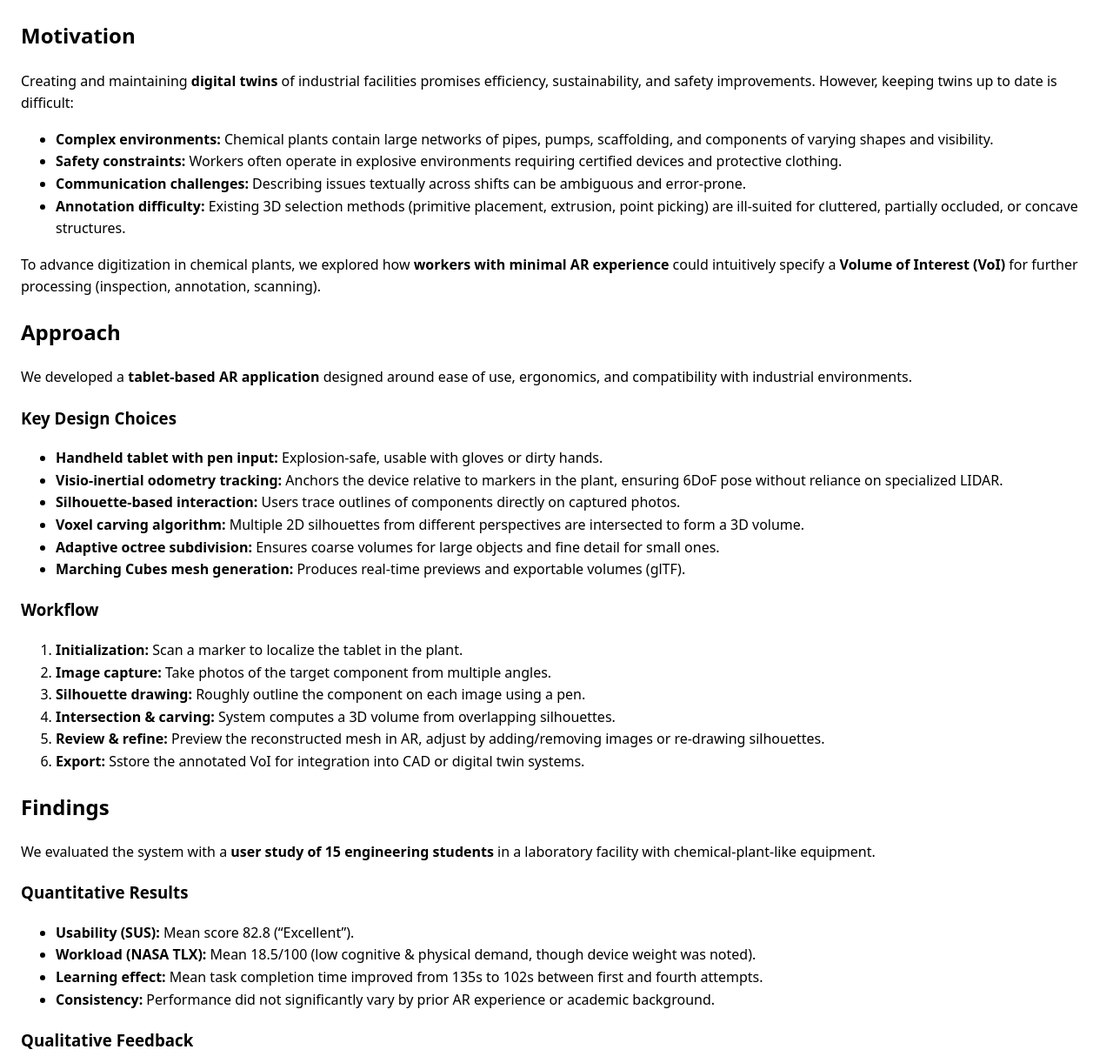
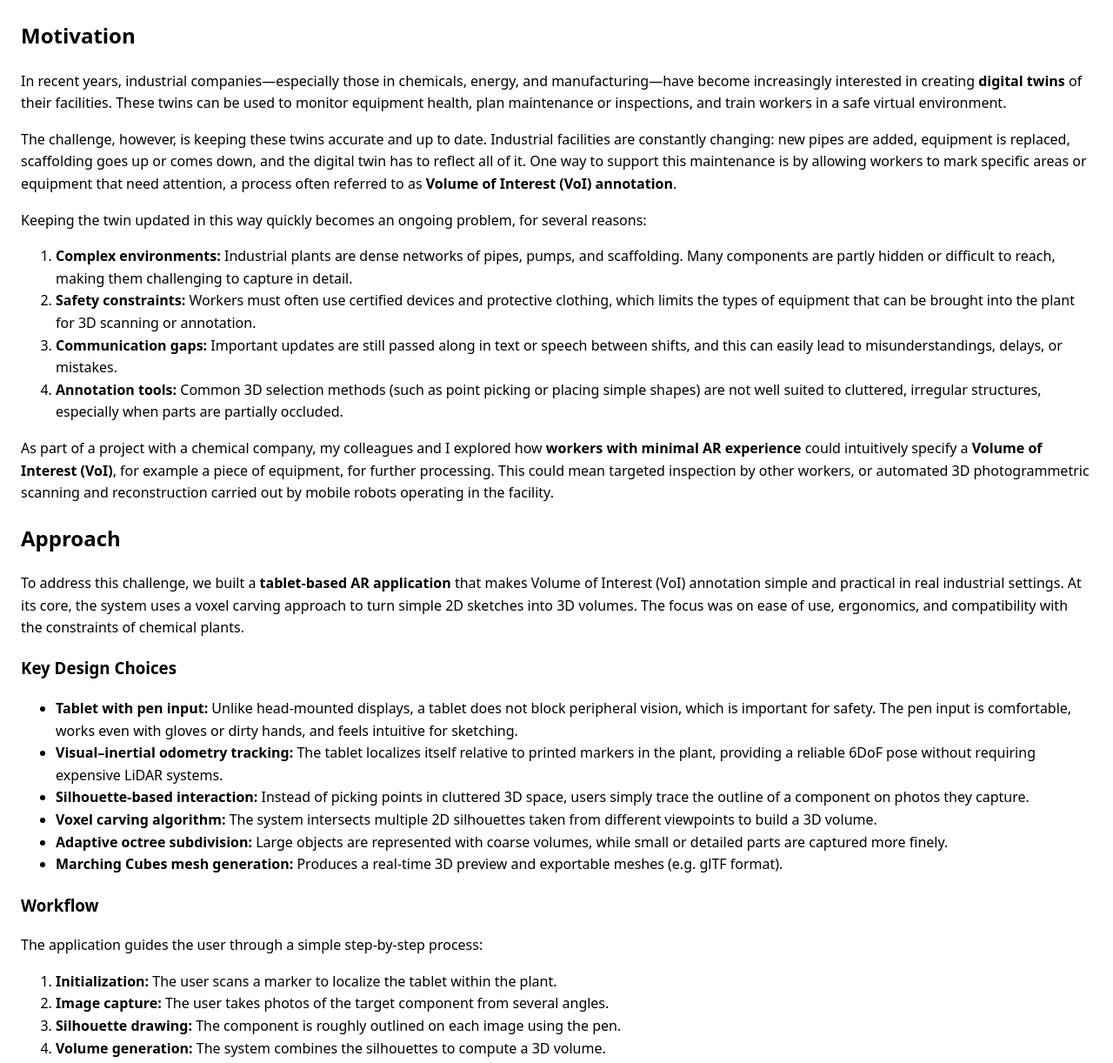
Before and after one commit to Jack-Klusmann/jack-klusmann.github.io, a Jekyll site: the page built from _projects/maintaining_digital_twins_with_ar.md, in a window 1280 px wide and 1400 px high, scrolled down 212 px. Shown: the part 178-1400 px from the top of the window at 87% size. Built offline with Jekyll 4.4.1, drawn with Linux system fonts in a browser that asks for light colours; some of the changed text lies outside the part shown.

Commit message:
Fixed text

```diff
--- a/_projects/maintaining_digital_twins_with_ar.md
+++ b/_projects/maintaining_digital_twins_with_ar.md
@@ -8,72 +8,81 @@
 ---
 
 ## Motivation
-Creating and maintaining **digital twins** of industrial facilities promises efficiency, sustainability, and safety improvements. However, keeping twins up to date is difficult:
+In recent years, industrial companies—especially those in chemicals, energy, and manufacturing—have become increasingly interested in creating **digital twins** of their facilities. These twins can be used to monitor equipment health, plan maintenance or inspections, and train workers in a safe virtual environment.
 
-- **Complex environments:** Chemical plants contain large networks of pipes, pumps, scaffolding, and components of varying shapes and visibility.
-- **Safety constraints:** Workers often operate in explosive environments requiring certified devices and protective clothing.
-- **Communication challenges:** Describing issues textually across shifts can be ambiguous and error-prone.
-- **Annotation difficulty:** Existing 3D selection methods (primitive placement, extrusion, point picking) are ill-suited for cluttered, partially occluded, or concave structures.
+The challenge, however, is keeping these twins accurate and up to date. Industrial facilities are constantly changing: new pipes are added, equipment is replaced, scaffolding goes up or comes down, and the digital twin has to reflect all of it. One way to support this maintenance is by allowing workers to mark specific areas or equipment that need attention, a process often referred to as **Volume of Interest (VoI) annotation**.
 
-To advance digitization in chemical plants, we explored how **workers with minimal AR experience** could intuitively specify a **Volume of Interest (VoI)** for further processing (inspection, annotation, scanning).
+Keeping the twin updated in this way quickly becomes an ongoing problem, for several reasons:
+1. **Complex environments:** Industrial plants are dense networks of pipes, pumps, and scaffolding. Many components are partly hidden or difficult to reach, making them challenging to capture in detail.
+2. **Safety constraints:** Workers must often use certified devices and protective clothing, which limits the types of equipment that can be brought into the plant for 3D scanning or annotation.
+3. **Communication gaps:** Important updates are still passed along in text or speech between shifts, and this can easily lead to misunderstandings, delays, or mistakes.
+4. **Annotation tools:** Common 3D selection methods (such as point picking or placing simple shapes) are not well suited to cluttered, irregular structures, especially when parts are partially occluded.
+
+As part of a project with a chemical company, my colleagues and I explored how **workers with minimal AR experience** could intuitively specify a **Volume of Interest (VoI)**, for example a piece of equipment, for further processing. This could mean targeted inspection by other workers, or automated 3D photogrammetric scanning and reconstruction carried out by mobile robots operating in the facility.
 
 ## Approach
-We developed a **tablet-based AR application** designed around ease of use, ergonomics, and compatibility with industrial environments.
+To address this challenge, we built a **tablet-based AR application** that makes Volume of Interest (VoI) annotation simple and practical in real industrial settings. At its core, the system uses a voxel carving approach to turn simple 2D sketches into 3D volumes. The focus was on ease of use, ergonomics, and compatibility with the constraints of chemical plants.
 
 ### Key Design Choices
-- **Handheld tablet with pen input:** Explosion-safe, usable with gloves or dirty hands.
-- **Visio-inertial odometry tracking:** Anchors the device relative to markers in the plant, ensuring 6DoF pose without reliance on specialized LIDAR.
-- **Silhouette-based interaction:** Users trace outlines of components directly on captured photos.
-- **Voxel carving algorithm:** Multiple 2D silhouettes from different perspectives are intersected to form a 3D volume.
-- **Adaptive octree subdivision:** Ensures coarse volumes for large objects and fine detail for small ones.
-- **Marching Cubes mesh generation:** Produces real-time previews and exportable volumes (glTF).
+- **Tablet with pen input:** Unlike head-mounted displays, a tablet does not block peripheral vision, which is important for safety. The pen input is comfortable, works even with gloves or dirty hands, and feels intuitive for sketching.
+- **Visual–inertial odometry tracking:** The tablet localizes itself relative to printed markers in the plant, providing a reliable 6DoF pose without requiring expensive LiDAR systems.
+- **Silhouette-based interaction:** Instead of picking points in cluttered 3D space, users simply trace the outline of a component on photos they capture.
+- **Voxel carving algorithm:** The system intersects multiple 2D silhouettes taken from different viewpoints to build a 3D volume.
+- **Adaptive octree subdivision:** Large objects are represented with coarse volumes, while small or detailed parts are captured more finely.
+- **Marching Cubes mesh generation:** Produces a real-time 3D preview and exportable meshes (e.g. glTF format).
 
 ### Workflow
-1. **Initialization:** Scan a marker to localize the tablet in the plant.
-2. **Image capture:** Take photos of the target component from multiple angles.
-3. **Silhouette drawing:** Roughly outline the component on each image using a pen.
-4. **Intersection & carving:** System computes a 3D volume from overlapping silhouettes.
-5. **Review & refine:** Preview the reconstructed mesh in AR, adjust by adding/removing images or re-drawing silhouettes.
-6. **Export:** Sstore the annotated VoI for integration into CAD or digital twin systems.
+The application guides the user through a simple step-by-step process:
+1. **Initialization:** The user scans a marker to localize the tablet within the plant.
+2. **Image capture:** The user takes photos of the target component from several angles.
+3. **Silhouette drawing:** The component is roughly outlined on each image using the pen.
+4. **Volume generation:** The system combines the silhouettes to compute a 3D volume.
+5. **Review and refine:** The user previews the reconstructed mesh in AR and can improve it by adding more photos or re-drawing outlines.
+6. **Export:** The final annotated VoI is stored and can be integrated into CAD or digital twin systems.
 
 ## Findings
-We evaluated the system with a **user study of 15 engineering students** in a laboratory facility with chemical-plant-like equipment.
+We evaluated the system through a **user study with 15 engineering students** in a laboratory facility equipped with chemical-plant-like structures.
 
 ### Quantitative Results
-- **Usability (SUS):** Mean score 82.8 (“Excellent”).
-- **Workload (NASA TLX):** Mean 18.5/100 (low cognitive & physical demand, though device weight was noted).
-- **Learning effect:** Mean task completion time improved from 135s to 102s between first and fourth attempts.
-- **Consistency:** Performance did not significantly vary by prior AR experience or academic background.
+- **Usability (SUS):** Participants rated the system highly, with a mean score of 82.8 (“Excellent”).
+- **Workload (NASA TLX):** Reported workload was low (mean 18.5/100), although several participants noted the device felt heavy during extended use.
+- **Learning effect:** Task completion time improved noticeably, from an average of 135 seconds on the first attempt to 102 seconds by the fourth.
+- **Consistency:** Results did not significantly vary by prior AR experience or academic background, suggesting the system is accessible to first-time users.
 
 ### Qualitative Feedback
-- Users found the **annotation process intuitive and effective** even without prior AR training.
-- The **3D previews** were valued for verifying annotation quality.
-- **Main limitation:** The iPad device was large and heavy, especially for participants with smaller hand spans. Many suggested smartphones as more ergonomic.
+- Participants found the **annotation process intuitive and effective**, even without prior AR training.
+- The **3D previews** were appreciated as a way to check annotation quality before finalizing.
+- The **main limitation** was the tablet’s size and weight. Users with smaller hand spans in particular suggested that a smartphone version could be more ergonomic.
 
 ### Expert Feedback
-Industry engineers highlighted additional use cases:
-- Documenting **temporary changes** (e.g., sensor placement).
-- **Guided scanning** of selected sub-areas to update digital twins.
-- Clearer **component selection** compared to pointer-based methods.
+Industry engineers also saw potential for additional use cases, such as:
+- Documenting **temporary modifications** like sensor placement.
+- Enabling **guided scanning** of specific sub-areas to update digital twins.
+- Providing clearer **component selection** compared to pointer-based methods.
 
-## Applications
-This AR interaction pipeline demonstrates a practical and scalable way to maintain digital twins in real industrial environments:
+Together, these findings suggest that intuitive AR-based volume of interest annotation via voxel carving is both feasible and valuable for maintaining accurate digital twins in industrial settings.
 
-- **Shift communication:** Workers can mark anomalies unambiguously for colleagues.
-- **Maintenance & inspection:** Selected VoIs streamline planning and task execution.
-- **Digital twin updates:** VoIs define scan regions, enabling targeted scanning and annotation.
-- **Documentation:** Spatially contextual records of temporary sensors, replaced parts, or modifications.
-- **Selection tool:** More robust than single-point picking in complex assemblies.
+## Application
+This AR interaction pipeline demonstrates how digital twins can move beyond static models and become active tools in day-to-day industrial work. By making annotation simple and intuitive, workers are directly involved in keeping twins accurate and up-to-date.
+
+In practice, this opens up several concrete applications:
+- **Shift communication:** Instead of vague text notes, workers can directly mark anomalies in space so their colleagues know exactly what to look for.
+- **Maintenance & inspection:** Selected VoIs streamline planning and guide technicians toward the right components, saving time and reducing errors.
+- **Digital twin updates:** Marked volumes define scan regions, enabling targeted 3D scanning and annotation by mobile robots equipped with cameras.
+- **Documentation:** Temporary sensors, replaced parts, or modifications can be recorded in context, creating a transparent history of changes.
 
 ### Future Directions
-- Integration into full **immersive digital twin interfaces** for chemical plants.
-- Exploration of **lighter, more ergonomic devices** (smartphones, certified wearables).
-- Support for **complex geometries** (e.g., components with holes).
-- **Guided navigation & safety monitoring** to reduce risk in constrained plant environments.
-- Potential use of **neural radiance fields** for large-scale localization.
+Looking ahead, this pipeline could become part of a broader ecosystem for industrial robotics and digital twins:
+
+**Opportunities for expansion**
+- Integration into **immersive digital twin interfaces** for industrial facilities, enabling collaboration between human operators and autonomous systems.
+- **Guided navigation and safety monitoring** to reduce risks when workers or robots operate in constrained spaces.
+
+**Areas for improvement**
+- Exploration of **lighter, more ergonomic devices** such as smartphones or certified wearables for use in hazardous areas.
+- Support for **complex geometries**, including components with cavities or openings.
 
 ## Media
-
 <div class="grid media-grid">
 
   <figure>
@@ -133,5 +142,5 @@
 
 </div>
 
-**Links:**
+## Links
 [IEEE ISMAR 2023 Paper](https://ieeexplore.ieee.org/document/10308192)
```
Also changed, not shown: _projects/experiments_in_humanoid_robotics.md (+1 -1 lines), _projects/experiments_in_soft_robotics.md (+1 -1 lines), _projects/from_signals_to_movement.md (+1 -1 lines), _projects/human_robot_interaction.md (+1 -1 lines).
